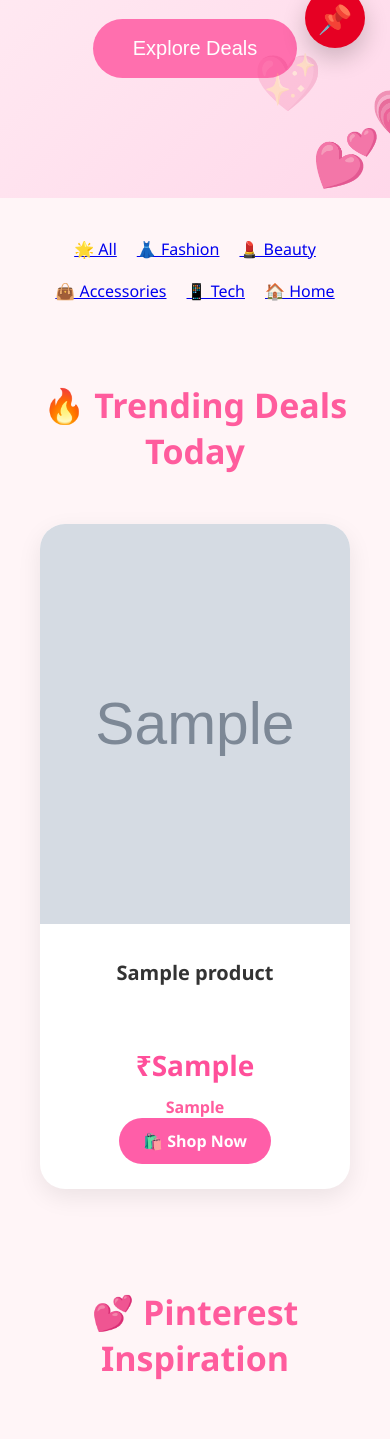
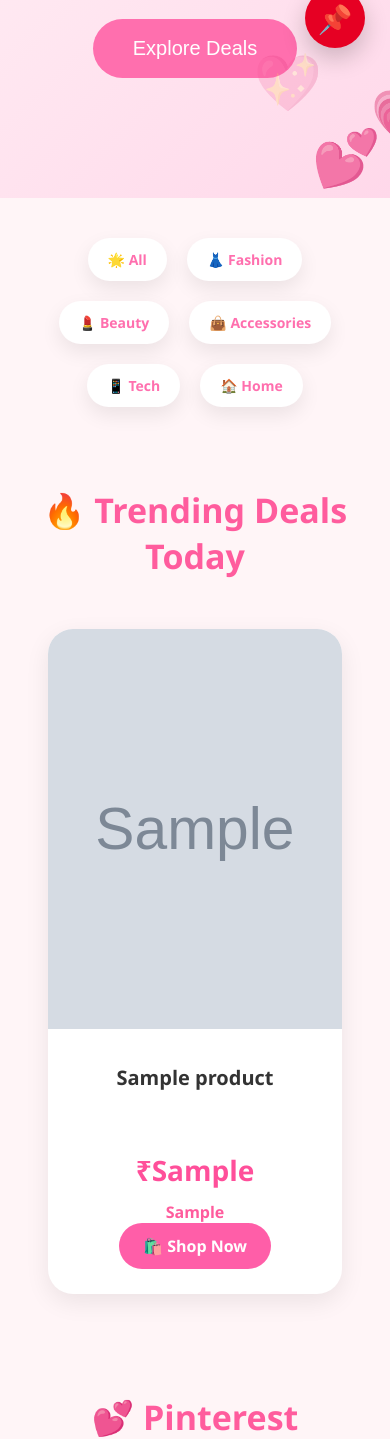
Before and after one commit to barani4324/digital-aesthetic-co, a Flask app: page / in a window 390 px wide. Shown: the part 771-2210 px from the top of the page. Run offline with Flask 3, Linux system fonts and the light colour scheme; tables that the repository leaves empty hold one stand-in row (values such as "Sample post"); grey boxes marked "Sample" are stand-in pictures.

Commit message:
Fixed CSS

````diff
--- a/static/css/style.css
+++ b/static/css/style.css
@@ -364,3 +364,69 @@ column-count:2;
 .deal-btn:hover{
     background:#ff3f95;
 }
+/* Search Form */
+
+nav form{
+flex:1;
+display:flex;
+justify-content:center;
+}
+
+nav form input{
+width:380px;
+}
+
+/* Category Filter Buttons */
+
+.category-btn{
+background:white;
+padding:15px 30px;
+border-radius:30px;
+text-decoration:none;
+color:#ff6fae;
+font-weight:600;
+box-shadow:0 8px 20px rgba(0,0,0,.08);
+transition:.3s;
+}
+
+.category-btn:hover{
+background:#ff6fae;
+color:white;
+}
+
+.category-btn:active{
+transform:scale(0.96);
+}
+
+/* Product Category Label */
+
+.product-category{
+color:#ff5c9d;
+font-weight:bold;
+margin-bottom:15px;
+}
+
+/* Mobile Improvements */
+
+@media(max-width:768px){
+
+```
+nav form{
+    width:100%;
+}
+
+nav form input{
+    width:100%;
+}
+
+.category-btn{
+    padding:12px 20px;
+    font-size:14px;
+}
+
+.deal-card{
+    width:95%;
+}
+```
+
+}
````
